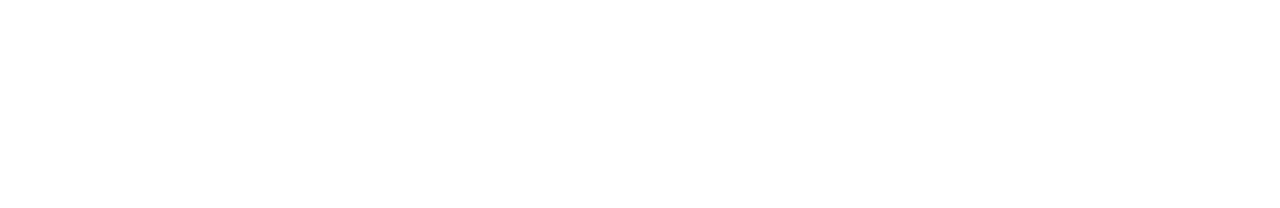
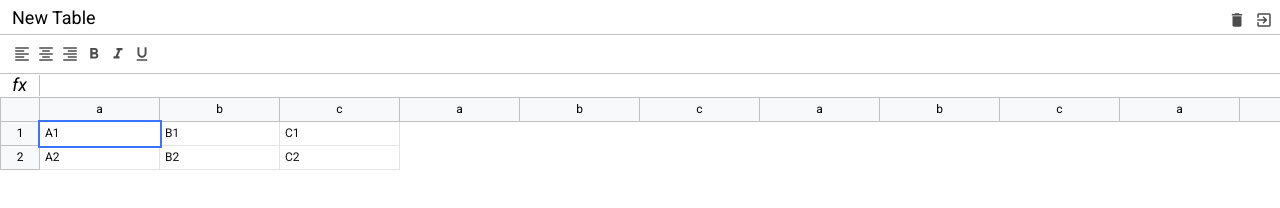
Before and after one commit to KNOCKx/excel-course, a website built with webpack: page src/index.html in a window 1280 px wide. Built offline with nearby package versions, Linux system fonts and the light colour scheme.

Commit message:
JS scripts developing

```diff
--- a/package.json
+++ b/package.json
@@ -27,6 +27,7 @@
   "browserslist": "> 0.25%, not dead",
   "devDependencies": {
     "@babel/core": "^7.12.3",
+    "@babel/plugin-proposal-class-properties": "^7.12.1",
     "@babel/preset-env": "^7.12.1",
     "babel-loader": "^8.1.0",
     "clean-webpack-plugin": "^3.0.0",
--- /dev/null
+++ b/src/components/excel/Excel.js
@@ -0,0 +1,25 @@
+import {$} from "@core/dom";
+
+export class Excel {
+    constructor(selector, options) {
+        this.$el = document.querySelector(selector)
+        this.components = options.components || []
+    }
+
+    getRoot() {
+        $.create('div', 'excel')
+        const $root = document.createElement('div')
+        this.components.forEach(Component => {
+            const $el = $.create('div', Component.className)
+            // $el.classList.add(Component.className)
+            const component = new Component($el)
+            $el.innerHTML = component.toHTML()
+            $root.append($el)
+        })
+        return $root
+    }
+
+    render() {
+        this.$el.append(this.getRoot())
+    }
+}
--- /dev/null
+++ b/src/components/formula/Formula.js
@@ -0,0 +1,11 @@
+import {ExcelComponent} from "@core/ExcelComponent";
+
+export class Formula extends ExcelComponent {
+    static className = 'excel__formula'
+    toHTML() {
+        return `
+            <div class="info">fx</div>
+            <div class="input" contenteditable="true" spellcheck="false"></div>
+        `
+    }
+}
--- /dev/null
+++ b/src/components/header/Header.js
@@ -0,0 +1,18 @@
+import {ExcelComponent} from "@core/ExcelComponent";
+
+export class Header extends ExcelComponent {
+    static className = 'excel__header'
+    toHTML() {
+        return `
+         <input type="text" class="input" value="New Table">
+            <div>
+                <div class="button">
+                    <span class="material-icons">delete</span>
+                </div>
+                <div class="button">
+                    <span class="material-icons">exit_to_app</span>
+                </div>
+            </div>
+        `
+    }
+}
--- /dev/null
+++ b/src/components/table/Table.js
@@ -0,0 +1,80 @@
+import {ExcelComponent} from "@core/ExcelComponent";
+
+export class Table extends ExcelComponent {
+    static className = 'excel__table'
+    toHTML() {
+        return `
+
+            <div class="row">
+                <div class="row-info"></div>
+                <div class="row-data">
+                    <div class="column">
+                        a
+                    </div>
+                    <div class="column">
+                        b
+                    </div>
+                    <div class="column">
+                        c
+                    </div>
+                    <div class="column">
+                        a
+                    </div>
+                    <div class="column">
+                        b
+                    </div>
+                    <div class="column">
+                        c
+                    </div>
+                    <div class="column">
+                        a
+                    </div>
+                    <div class="column">
+                        b
+                    </div>
+                    <div class="column">
+                        c
+                    </div>
+                    <div class="column">
+                        a
+                    </div>
+                    <div class="column">
+                        b
+                    </div>
+                    <div class="column">
+                        c
+                    </div>
+                    <div class="column">
+                        a
+                    </div>
+                    <div class="column">
+                        b
+                    </div>
+                    <div class="column">
+                        c
+                    </div>
+                </div>
+            </div>
+            <div class="row">
+                <div class="row-info">
+                    1
+                </div>
+                <div class="row-data">
+                    <div class="cell selected" contenteditable>A1</div>
+                    <div class="cell" contenteditable>B1</div>
+                    <div class="cell" contenteditable>C1</div>
+                </div>
+            </div>
+            <div class="row">
+                <div class="row-info">
+                    2
+                </div>
+                <div class="row-data">
+                    <div class="cell">A2</div>
+                    <div class="cell">B2</div>
+                    <div class="cell">C2</div>
+                </div>
+            </div>
+        `
+    }
+}
--- /dev/null
+++ b/src/components/toolbar/Toolbar.js
@@ -0,0 +1,27 @@
+import {ExcelComponent} from "@core/ExcelComponent";
+
+export class Toolbar extends ExcelComponent {
+    static className = 'excel__toolbar'
+    toHTML() {
+        return `
+            <div class="button">
+                <span class="material-icons">format_align_left</span>
+            </div>
+            <div class="button">
+                <span class="material-icons">format_align_center</span>
+            </div>
+            <div class="button">
+                <span class="material-icons">format_align_right</span>
+            </div>
+            <div class="button">
+                <span class="material-icons">format_bold</span>
+            </div>
+            <div class="button">
+                <span class="material-icons">format_italic</span>
+            </div>
+            <div class="button">
+                <span class="material-icons">format_underlined</span>
+            </div>
+        `
+    }
+}
--- /dev/null
+++ b/src/core/DomListener.js
@@ -0,0 +1,8 @@
+export class DomListener {
+    constructor($root) {
+        if (!$root) {
+            throw new Error(`NO ROOT PROVIDED FOR DOMLISTENER`)
+        }
+        this.$root = $root
+    }
+}
--- /dev/null
+++ b/src/core/ExcelComponent.js
@@ -0,0 +1,8 @@
+import {DomListener} from "@core/DomListener"
+
+export class ExcelComponent extends DomListener {
+    // Возвращает шаблон компонента
+    toHTML() {
+        return ''
+    }
+}
--- /dev/null
+++ b/src/core/dom.js
@@ -0,0 +1,14 @@
+class Dom {
+    constructor() {
+    }
+}
+export function $() {
+    return new Dom()
+}
+$.create = (tagName, classes = '') => {
+    const el = document.createElement(tagName)
+    if (classes) {
+        el.classList.add(classes)
+    }
+    return el
+}
--- a/src/index.js
+++ b/src/index.js
@@ -1,4 +1,13 @@
-import './module'
+import {Excel} from "@/components/excel/Excel";
 import './scss/index.scss'
+import {Header} from "@/components/header/Header";
+import {Toolbar} from "@/components/toolbar/Toolbar";
+import {Formula} from "@/components/formula/Formula";
+import {Table} from "@/components/table/Table";
 
-console.log('Working!')
+const excel = new Excel('#app', {
+    components: [Header, Toolbar, Formula, Table]
+})
+
+// console.log('Excel', excel)
+excel.render()
--- a/webpack.config.js
+++ b/webpack.config.js
@@ -14,7 +14,8 @@ const jsLoaders = ()=>{
         {
                 loader: 'babel-loader',
                 options: {
-                    presets: ['@babel/preset-env']
+                    presets: ['@babel/preset-env'],
+                    plugins: ['@babel/plugin-proposal-class-properties']
                 }
             }
     ]
@@ -52,7 +53,7 @@ module.exports = {
     plugins: [
         new CleanWebpackPlugin(),
         new HtmlWebpackPlugin({
-            template: "index.html",
+            template: 'index.html',
             minify: {
                 removeComments: isProd,
                 collapseWhitespace: isProd
```
Also changed, not shown: src/index.html (+2 -2 lines), src/scss/index.scss (line endings or trailing spaces), 1 other file.
